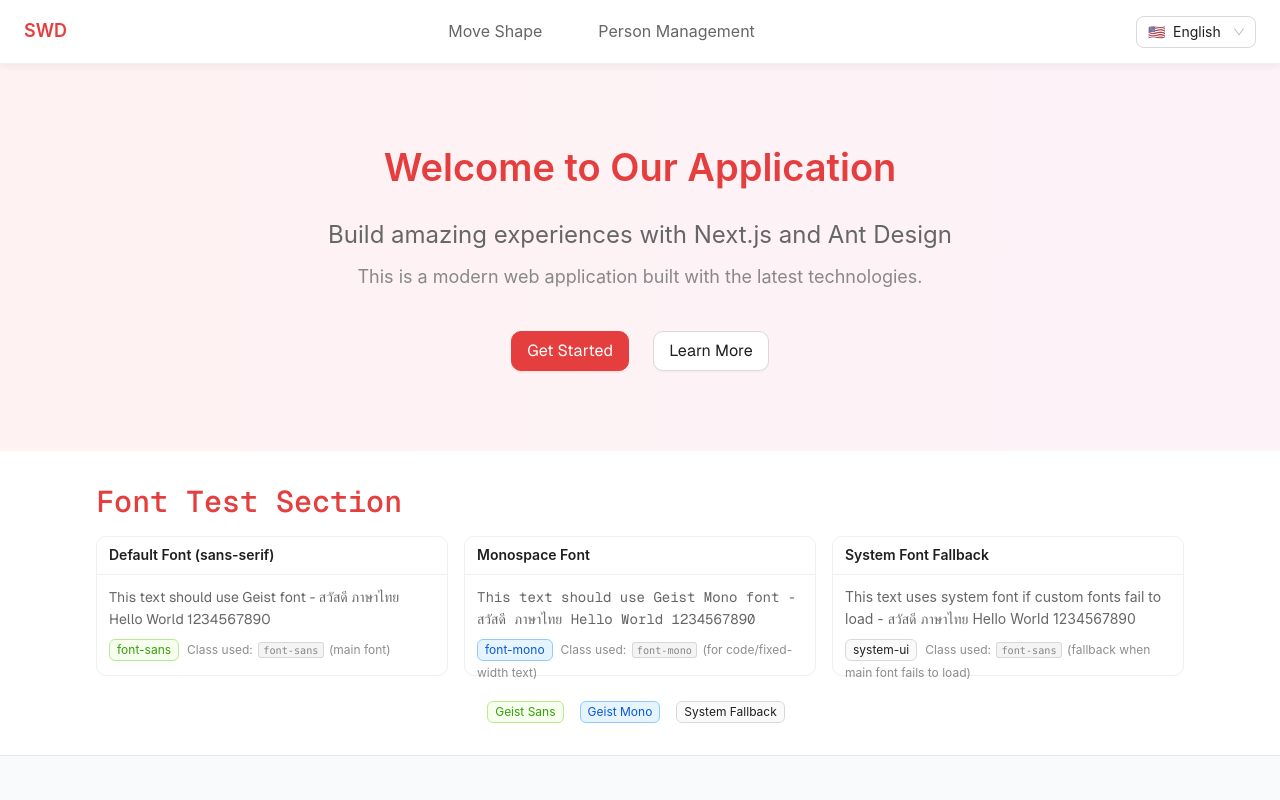
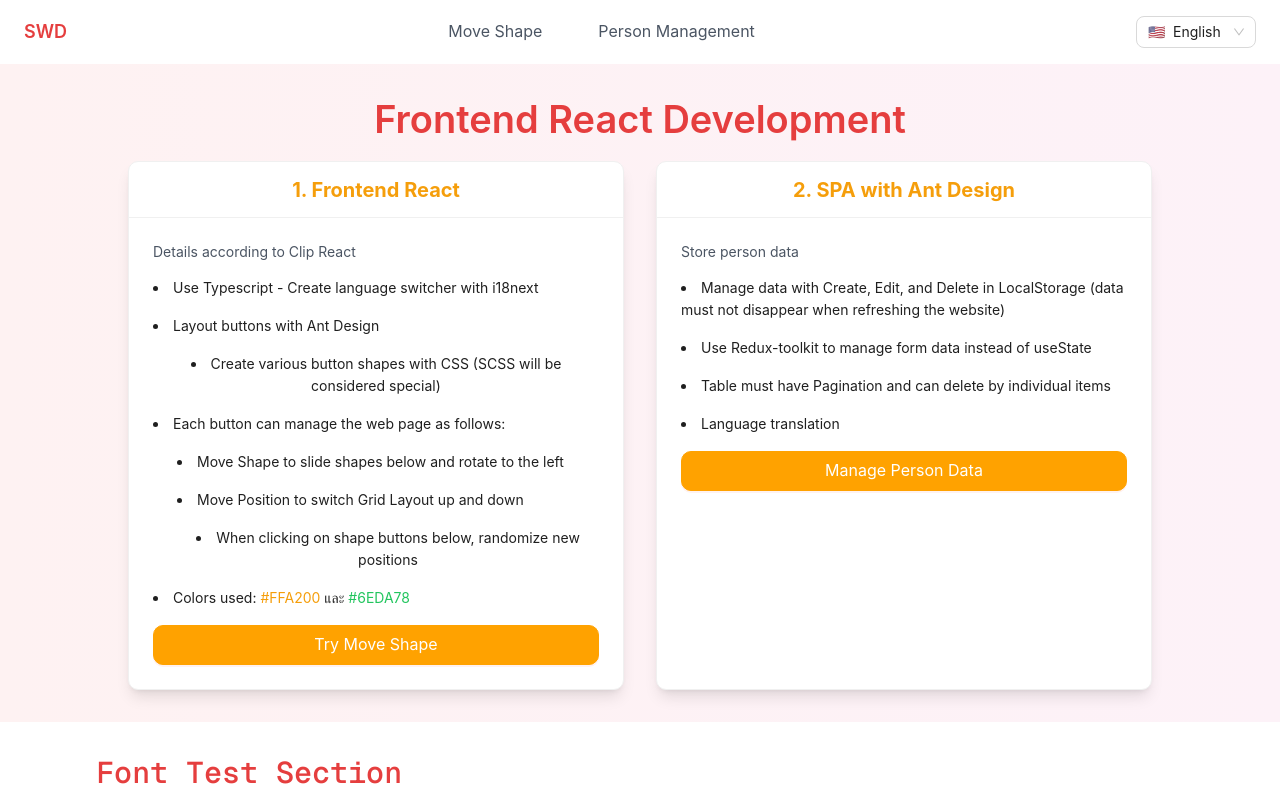
Before and after one commit to peerayes/swd-frontend-test, a Next.js app: page / in a window 1280 px wide. Shown: the top 800 px of the page. Built offline with nearby package versions, Linux system fonts and the light colour scheme.

Commit message:
update landing page

```diff
--- a/src/app/page.tsx
+++ b/src/app/page.tsx
@@ -30,40 +30,98 @@ export default function Home() {
   return (
     <div className="min-h-screen bg-gray-50">
       {/* Hero Section */}
-      <div className="bg-gradient-to-r from-red-50 to-pink-50 py-20">
+      <div className="bg-gradient-to-r from-red-50 to-pink-50 py-8">
         <div className="max-w-6xl mx-auto px-8 text-center font-sans">
           <Title level={1} className="mb-6" style={{ color: "#E53E3E" }}>
-            {t("home:title")}
+            {t("title")}
           </Title>
 
-          <Title
-            level={3}
-            className="mb-8"
-            style={{ color: "#666", fontWeight: 400 }}
+          {/* Feature Cards Section */}
+          <div className="max-w-6xl mx-auto px-8">
+            <div className="lg:flex lg:flex-row lg:gap-8 flex-col gap-8">
+              {/* Frontend React Card */}
+              <Card
+                className="flex-1 shadow-lg hover:shadow-xl transition-shadow duration-300"
+                title={
+                  <div className="text-amber-500 font-bold text-xl">
+                    {t("hero.frontend.title")}
+                  </div>
+                }
               >
-            {t("home:subtitle")}
-          </Title>
-
-          <Paragraph
-            className="text-lg mb-10"
-            style={{ color: "#888", maxWidth: "600px", margin: "0 auto 40px" }}
-          >
-            {t("home:description")}
+                <Paragraph className="text-gray-600 mb-4 flex items-start">
+                  {t("hero.frontend.subtitle")}
                 </Paragraph>
 
-          <Space size="large">
+                <ul className="list-disc list-inside mb-4 flex flex-col gap-4 items-start">
+                  <li>{t("hero.frontend.items.typescript")}</li>
+                  <li>{t("hero.frontend.items.antd")}</li>
+                  <li>{t("hero.frontend.items.css")}</li>
+                  <li>{t("hero.frontend.items.controls")}</li>
+                  <li className="ml-6">{t("hero.frontend.items.moveShape")}</li>
+                  <li className="ml-6">
+                    {t("hero.frontend.items.movePosition")}
+                  </li>
+                  <li className="ml-6">
+                    {t("hero.frontend.items.randomPosition")}
+                  </li>
+                  <li>
+                    {t("hero.frontend.items.colors")}{" "}
+                    <span className="text-amber-500">#FFA200</span> และ{" "}
+                    <span className="text-green-500">#6EDA78</span>
+                  </li>
+                </ul>
+
                 <Button
                   type="primary"
                   size="large"
-              className="font-sans"
-              style={{ backgroundColor: "#E53E3E", borderColor: "#E53E3E" }}
+                  className="w-full"
+                  style={{
+                    backgroundColor: "#FFA200",
+                    borderColor: "#FFA200",
+                  }}
+                  href="/move-shape"
                 >
-              {t("home:getStarted")}
+                  {t("hero.frontend.button")}
                 </Button>
-            <Button size="large" className="font-sans">
-              {t("home:learnMore")}
+              </Card>
+
+              {/* SPA Card */}
+              <Card
+                className="flex-1 shadow-lg hover:shadow-xl transition-shadow duration-300"
+                title={
+                  <div className="text-amber-500 font-bold text-xl">
+                    {t("hero.spa.title")}
+                  </div>
+                }
+              >
+                <Paragraph className="text-gray-600 mb-4 flex items-start">
+                  {t("hero.spa.subtitle")}
+                </Paragraph>
+
+                <ul className="list-disc list-inside mb-4 flex flex-col gap-4 items-start">
+                  <li className="w-full text-left">
+                    {t("hero.spa.items.crud")}
+                  </li>
+                  <li>{t("hero.spa.items.redux")}</li>
+                  <li>{t("hero.spa.items.pagination")}</li>
+                  <li>{t("hero.spa.items.i18n")}</li>
+                </ul>
+
+                <Button
+                  type="primary"
+                  size="large"
+                  className="w-full"
+                  style={{
+                    backgroundColor: "#FFA200",
+                    borderColor: "#FFA200",
+                  }}
+                  href="/person-management"
+                >
+                  {t("hero.spa.button")}
                 </Button>
-          </Space>
+              </Card>
+            </div>
+          </div>
         </div>
       </div>
 
@@ -88,7 +146,7 @@ export default function Home() {
                     <Text strong>{t("home:fontTestSection.defaultFont")}</Text>
                   </span>
                 }
-                style={{ height: "140px" }}
+                style={{ height: "160px" }}
               >
                 <div>
                   <Text className="font-sans" style={{ color: "#666" }}>
@@ -120,7 +178,7 @@ export default function Home() {
                     </Text>
                   </span>
                 }
-                style={{ height: "140px" }}
+                style={{ height: "160px" }}
               >
                 <div>
                   <Text className="font-mono" style={{ color: "#666" }}>
@@ -150,7 +208,7 @@ export default function Home() {
                     <Text strong>{t("home:fontTestSection.systemFont")}</Text>
                   </span>
                 }
-                style={{ height: "140px" }}
+                style={{ height: "160px" }}
               >
                 <div>
                   <Text style={{ color: "#666" }}>
--- a/src/components/Navbar.tsx
+++ b/src/components/Navbar.tsx
@@ -5,6 +5,7 @@ import Link from "next/link";
 import { usePathname } from "next/navigation";
 import LanguageSwitcher from "./LanguageSwitcher";
 import { useTranslation } from "react-i18next";
+import { Divide } from "lucide-react";
 
 const { Header } = Layout;
 const { Text } = Typography;
@@ -14,6 +15,8 @@ export default function Navbar() {
   const pathname = usePathname();
 
   return (
+    <div className="w-full bg-white shadow-xl">
+      <nav className="max-w-7xl mx-auto">
         <Header
           style={{
             display: "flex",
@@ -21,8 +24,6 @@ export default function Navbar() {
             justifyContent: "space-between",
             padding: "0 24px",
             backgroundColor: "#fff",
-        borderBottom: "1px solid #f0f0f0",
-        boxShadow: "0 2px 8px rgba(0,0,0,0.06)",
             height: "64px",
             position: "sticky",
             top: 0,
@@ -48,33 +49,31 @@ export default function Navbar() {
           <Space size="large" style={{ flex: 1, justifyContent: "center" }}>
             <Link
               href="/move-shape"
-          style={{
-            color: pathname === "/move-shape" ? "#E53E3E" : "#666",
-            textDecoration: "none",
-            fontSize: "16px",
-            padding: "8px 16px",
-            borderRadius: "6px",
-            transition: "all 0.3s ease",
-            backgroundColor:
-              pathname === "/move-shape" ? "#fff5f5" : "transparent",
-          }}
-          className="nav-link"
+              className={`
+                transition-all duration-300 ease
+                px-4 py-2 rounded-lg
+                text-base
+                ${
+                  pathname === "/move-shape"
+                    ? "text-red-600 bg-red-50"
+                    : "text-gray-600 hover:text-red-600 hover:bg-red-50"
+                }
+              `}
             >
               Move Shape
             </Link>
             <Link
               href="/person-management"
-          style={{
-            color: pathname === "/person-management" ? "#E53E3E" : "#666",
-            textDecoration: "none",
-            fontSize: "16px",
-            padding: "8px 16px",
-            borderRadius: "6px",
-            transition: "all 0.3s ease",
-            backgroundColor:
-              pathname === "/person-management" ? "#fff5f5" : "transparent",
-          }}
-          className="nav-link"
+              className={`
+                transition-all duration-300 ease
+                px-4 py-2 rounded-lg
+                text-base
+                ${
+                  pathname === "/person-management"
+                    ? "text-red-600 bg-red-50"
+                    : "text-gray-600 hover:text-red-600 hover:bg-red-50"
+                }
+              `}
             >
               {t("common:personManagement")}
             </Link>
@@ -83,21 +82,7 @@ export default function Navbar() {
           {/* Language Switcher */}
           <LanguageSwitcher />
         </Header>
+      </nav>
+    </div>
   );
-
-  // Add hover effect for navigation links
-  if (typeof window !== "undefined") {
-    const style = document.createElement("style");
-    style.textContent = `
-      .nav-link:hover {
-        color: #E53E3E !important;
-        background-color: #fff5f5 !important;
 }
-      .nav-link.active {
-        color: #E53E3E !important;
-        background-color: #fff5f5 !important;
-      }
-    `;
-    document.head.appendChild(style);
-  }
-}
--- a/src/locales/en/home.json
+++ b/src/locales/en/home.json
@@ -1,9 +1,33 @@
 {
-  "title": "Welcome to Our Application",
-  "subtitle": "Build amazing experiences with Next.js and Ant Design",
-  "description": "This is a modern web application built with the latest technologies.",
-  "getStarted": "Get Started",
-  "learnMore": "Learn More",
+  "title": "Frontend React Development",
+  "hero": {
+    "frontend": {
+      "title": "1. Frontend React",
+      "subtitle": "Details according to Clip React",
+      "items": {
+        "typescript": "Use Typescript - Create language switcher with i18next",
+        "antd": "Layout buttons with Ant Design",
+        "css": "Create various button shapes with CSS (SCSS will be considered special)",
+        "controls": "Each button can manage the web page as follows:",
+        "moveShape": "Move Shape to slide shapes below and rotate to the left",
+        "movePosition": "Move Position to switch Grid Layout up and down",
+        "randomPosition": "When clicking on shape buttons below, randomize new positions",
+        "colors": "Colors used:"
+      },
+      "button": "Try Move Shape"
+    },
+    "spa": {
+      "title": "2. SPA with Ant Design",
+      "subtitle": "Store person data",
+      "items": {
+        "crud": "Manage data with Create, Edit, and Delete in LocalStorage (data must not disappear when refreshing the website)",
+        "redux": "Use Redux-toolkit to manage form data instead of useState",
+        "pagination": "Table must have Pagination and can delete by individual items",
+        "i18n": "Language translation"
+      },
+      "button": "Manage Person Data"
+    }
+  },
   "fontTestSection": {
     "title": "Font Test Section",
     "defaultFont": "Default Font (sans-serif)",
--- a/src/locales/th/home.json
+++ b/src/locales/th/home.json
@@ -1,9 +1,33 @@
 {
-  "title": "ยินดีต้อนรับสู่แอปพลิเคชันของเรา",
-  "subtitle": "สร้างประสบการณ์ที่น่าทึ่งกับ Next.js และ Ant Design",
-  "description": "นี่คือเว็บแอปพลิเคชันสมัยใหม่ที่สร้างด้วยเทคโนโลยีล่าสุด",
-  "getStarted": "เริ่มต้นใช้งาน",
-  "learnMore": "เรียนรู้เพิ่มเติม",
+  "title": "Frontend React Development",
+  "hero": {
+    "frontend": {
+      "title": "1. Frontend React",
+      "subtitle": "รายละเอียดตาม Clip React",
+      "items": {
+        "typescript": "ใช้ Typescript - สร้างตัวเปลี่ยนภาษา ด้วย i18next",
+        "antd": "จัด Layout ของปุ่มด้วย Antd Design",
+        "css": "สร้างรูปทรงต่าง ๆ ของปุ่มด้วย CSS (ถ้าใช้ SCSS จะพิจารณาเป็นพิเศษ)",
+        "controls": "แต่ละปุ่มสามารถจัดการหน้าเว็บได้ดังนี้:",
+        "moveShape": "Move Shape ให้เลื่อนรูปทรงด้านล่างโดนหมุนไปทางซ้าย",
+        "movePosition": "Move Position ให้สลับ Grid Layout ขึ้นลง",
+        "randomPosition": "เมื่อคลิกที่ปุ่มรูปทรงต่าง ๆ ด้านล่างให้ทำการสุ่มตำแหน่งใหม่",
+        "colors": "สีที่ใช้:"
+      },
+      "button": "ลอง Move Shape"
+    },
+    "spa": {
+      "title": "2. SPA with Ant Design",
+      "subtitle": "เก็บข้อมูลบุคคล",
+      "items": {
+        "crud": "จัดการข้อมูลทั้ง Create, Edit และ Delete ลงบน LocalStorage (เมื่อ Refesh หน้าเว็บไซต์ข้อมูลต้องไม่หายไป)",
+        "redux": "ใช้ Redux-toolkit จัดการข้อมูลของฟอร์ม แทน useState",
+        "pagination": "ตารางต้องมี Pagination และสามารถเลือกลบตามแต่ละรายการได้",
+        "i18n": "แปลภาษา"
+      },
+      "button": "จัดการข้อมูลบุคคล"
+    }
+  },
   "fontTestSection": {
     "title": "ส่วนทดสอบฟอนต์",
     "defaultFont": "ฟอนต์ปกติ (sans-serif)",
```
Also changed, not shown: src/app/person-management/page.tsx (+10 -14 lines), src/utils/client/personStorage.ts (added, +72 -0 lines). Lines whose indentation alone changed are shown as unchanged.
